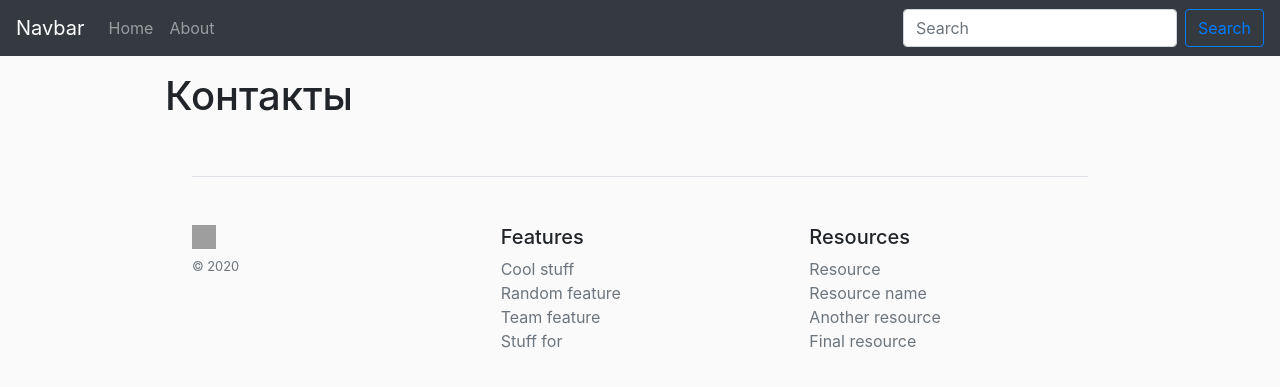
After one commit to Vladimir-1909/article, a Django app: page /contact in a window 1280 px wide. The commit adds this page. Shown: the top 387 px of the page. Run offline with Django 3.2, Linux system fonts and the light colour scheme; some libraries are stand-ins or nearby versions; grey boxes are pictures that could not be loaded.

Commit message:
prepared templates and style

```diff
--- a/article/settings.py
+++ b/article/settings.py
@@ -81,3 +81,6 @@ USE_L10N = True
 USE_TZ = True
 
 STATIC_URL = '/static/'
+STATICFILES_DIRS = [
+    os.path.join(BASE_DIR, 'static')
+]
--- /dev/null
+++ b/blog/templates/blog/base.html
@@ -0,0 +1,75 @@
+{% load static %}
+<!doctype html>
+<html lang="en">
+<head>
+    <meta charset="UTF-8">
+    <meta name="viewport"
+          content="width=device-width, user-scalable=no, initial-scale=1.0, maximum-scale=1.0, minimum-scale=1.0">
+    <meta http-equiv="X-UA-Compatible" content="ie=edge">
+    <script src="https://code.jquery.com/jquery-3.5.1.slim.min.js" integrity="sha384-DfXdz2htPH0lsSSs5nCTpuj/zy4C+OGpamoFVy38MVBnE+IbbVYUew+OrCXaRkfj" crossorigin="anonymous"></script>
+    <script src="https://cdn.jsdelivr.net/npm/popper.js@1.16.1/dist/umd/popper.min.js" integrity="sha384-9/reFTGAW83EW2RDu2S0VKaIzap3H66lZH81PoYlFhbGU+6BZp6G7niu735Sk7lN" crossorigin="anonymous"></script>
+    <script src="https://stackpath.bootstrapcdn.com/bootstrap/4.5.2/js/bootstrap.min.js" integrity="sha384-B4gt1jrGC7Jh4AgTPSdUtOBvfO8shuf57BaghqFfPlYxofvL8/KUEfYiJOMMV+rV" crossorigin="anonymous"></script>
+    <link rel="stylesheet" href="https://stackpath.bootstrapcdn.com/bootstrap/4.5.2/css/bootstrap.min.css">
+    <link rel="stylesheet" href="{% static 'blog/css/style.css' %}">
+    <title>{% block title %}{% endblock %}</title>
+</head>
+<body>
+<nav class="navbar navbar-expand-lg navbar-dark bg-dark">
+      <a class="navbar-brand" href="#">Navbar</a>
+      <button class="navbar-toggler" type="button" data-toggle="collapse" data-target="#navbarSupportedContent" aria-controls="navbarSupportedContent" aria-expanded="false" aria-label="Toggle navigation">
+        <span class="navbar-toggler-icon"></span>
+      </button>
+      <div class="collapse navbar-collapse" id="navbarSupportedContent">
+        <ul class="navbar-nav mr-auto">
+          <li class="nav-item">
+            <a class="nav-link" href="{% url 'home' %}">Home</a>
+          </li>
+          <li class="nav-item">
+            <a class="nav-link" href="{% url 'contact' %}">About</a>
+          </li>
+        </ul>
+        <form class="form-inline my-2 my-lg-0" action="">
+          <input class="form-control mr-sm-2" type="search" placeholder="Search" aria-label="Search" name="search">
+          <button class="btn btn-outline-primary my-2 my-sm-0" type="submit">Search</button>
+        </form>
+      </div>
+    </nav>
+ <div class="container mt-3">
+        <div class="row">
+            <div class="col-8s offset-md-1">
+                {% block content %}
+                {% endblock %}
+            </div>
+            <div class="col-3 ml-4 al">
+                {% block aside_block %}
+                {% endblock %}
+            </div>
+        </div>
+ </div>
+<footer class="pt-4 my-md-5 pt-md-5 border-top">
+    <div class="row">
+      <div class="col-12 col-md">
+        <img class="mb-2" src="/docs/4.5/assets/brand/bootstrap-solid.svg" alt="" width="24" height="24">
+        <small class="d-block mb-3 text-muted">© 2020</small>
+      </div>
+      <div class="col-6 col-md">
+        <h5>Features</h5>
+        <ul class="list-unstyled text-small">
+          <li><a class="text-muted" href="#">Cool stuff</a></li>
+          <li><a class="text-muted" href="#">Random feature</a></li>
+          <li><a class="text-muted" href="#">Team feature</a></li>
+          <li><a class="text-muted" href="#">Stuff for</a></li>
+        </ul>
+      </div>
+      <div class="col-6 col-md">
+        <h5>Resources</h5>
+        <ul class="list-unstyled text-small">
+          <li><a class="text-muted" href="#">Resource</a></li>
+          <li><a class="text-muted" href="#">Resource name</a></li>
+          <li><a class="text-muted" href="#">Another resource</a></li>
+          <li><a class="text-muted" href="#">Final resource</a></li>
+        </ul>
+      </div>
+  </footer>
+</body>
+</html>
--- /dev/null
+++ b/blog/templates/blog/contacti.html
@@ -0,0 +1,9 @@
+{% extends 'blog/base.html' %}
+
+{% block title %}
+    {{ title }}
+{% endblock %}
+
+{% block content %}
+<h1>{{ contact }}</h1>
+{% endblock %}
--- a/blog/urls.py
+++ b/blog/urls.py
@@ -2,5 +2,6 @@ from django.urls import path
 from . import views
 
 urlpatterns = [
-    path('', views.home)
+    path('', views.home, name='home'),
+    path('contact', views.contact, name='contact')
 ]
--- a/blog/views.py
+++ b/blog/views.py
@@ -2,7 +2,31 @@ from django.shortcuts import render
 
 
 def home(request):
+    news = [
+        {
+            'title': 'Наша первая статья',
+            'text': 'Полный текст статьи',
+            'date': '1 января 2020 года',
+            'avtor': 'Джон'
+        },
+        {
+            'title': 'Наша вторая статья',
+            'text': 'Полный текст статьи',
+            'date': '2 января 2020 года',
+
+        }
+    ]
+
     data = {
-        'home': 'HOME'
+        'title': 'Главная страница',
+        'news': news
     }
-    render(request, 'blog/home.html', data)
+    return render(request, 'blog/home.html', data)
+
+
+def contact(request):
+    data = {
+        'title': 'Страница контакты',
+        'contact': 'Контакты'
+    }
+    return render(request, 'blog/contacti.html', context=data)
--- /dev/null
+++ b/static/blog/css/style.css
@@ -0,0 +1,18 @@
+body {
+    background: #fafafa;
+}
+
+.card-aside {
+    background: #E6E6E6;
+}
+
+footer {
+    width: 70%;
+    margin-right: 15%;
+    margin-left: 15%;
+}
+@media (max-width: 576px){
+    .al {
+        display:none;
+    }
+}
```
Also changed, not shown: blog/templates/blog/home.html (+47 -13 lines), package-lock.json (added).
